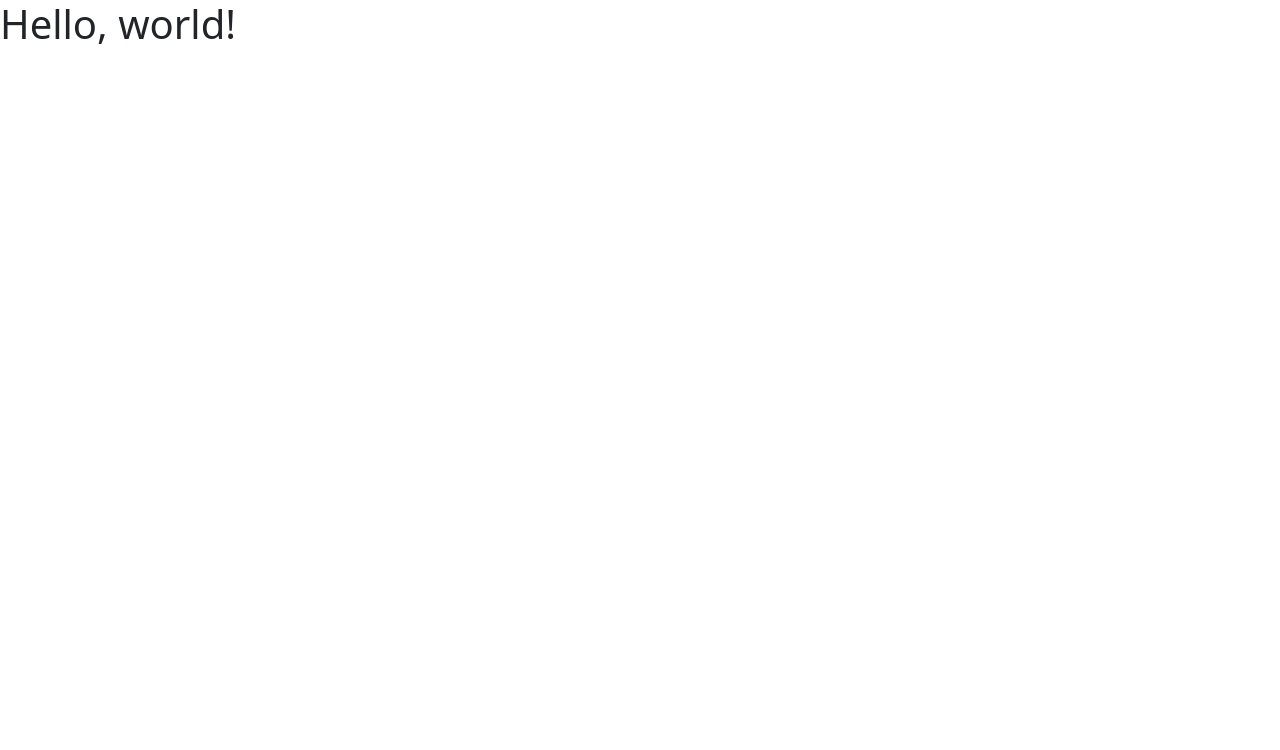
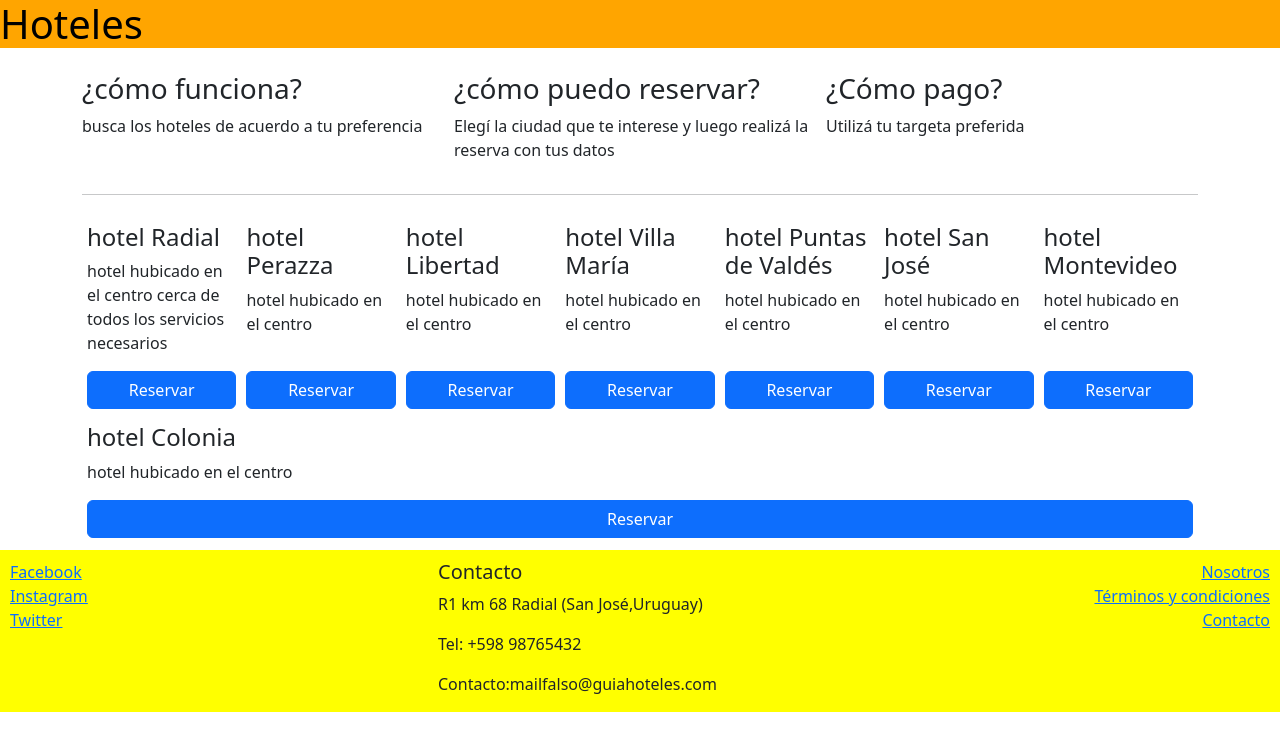
Before and after one commit to javi0093/html-css-bootstrap, a website: page index.html in a window 1280 px wide. Drawn offline with nearby package versions, Linux system fonts and the light colour scheme.

Commit message:
agregamos el footer y estilos con flex

```diff
--- /dev/null
+++ b/CSS/main.css
@@ -0,0 +1,34 @@
+.jumbotron{
+    background-color: orange;
+    color: black;
+}
+
+/*si quiero cambiarle manualmente el color a los botones
+.btn{
+    color: white;
+    background-color: brown;
+
+    si al lado de class btn pongo btn-primary se cambia a fondo azul y letras blancas por ser algo de
+    Bootstrap
+    otras opciones de Bootstrap son btn-warning (amarillo negro), btn-success(verde blanco)
+    si quiero más hay en https://getbootstrap.com/docs/4.0/components/buttons/
+}*/
+
+footer{
+    padding: 10px 10px 0 10px;
+    background-color: yellow;
+
+    margin-bottom: 0px;
+    margin-top: 10px;
+}
+
+.card-hotel{
+    flex: 1 150px; /*el 1 hace referencia a la propiedad de flex wrap (cuanto queremos que crezca el elemento, si le pongo 2 el elemento puede ocupar el
+    doble de ancho, el 150 es la propiedad flex basics pages que indica cual es el ancho definido)*/
+    padding: 2px 5px 2px 5px ;
+    margin-top: 10px
+
+}
+.btn-reserva{
+    width: 100%;
+}
--- a/index.html
+++ b/index.html
@@ -6,12 +6,140 @@
     <meta name="viewport" content="width=device-width, initial-scale=1 shrink-to-fit=no">
 
     <!--Bootstrap Css-->
-    <link rel="stylesheet" href="node_modules/bootstrap/dist/css/bootstrap.min.css">
-
-    <title>Página javier</title>
+    <link href="node_modules/bootstrap/dist/css/bootstrap.min.css"  rel="stylesheet"/>
+    <link href="CSS/main.css"  rel="stylesheet"/>
+    <title>Guía de hoteles</title>
   </head>
   <body>
-    <h1>Hello, world!</h1>
+    <div class="jumbotron">
+        <h1>Hoteles</h1>
+    </div>
+    <div class="container">
+        <!--el flex-warp hace que las columnas no se salgan de pantalla y las acomoda abajo para evitar tener scrol lateral para navegar en la página-->
+        <div class="d-flex flex-wrap">
+           <!--las columnas son 12, si quiero 3 columnas en este caso le digo que el ancho de las columnas es 4 (12/3=4)-->
+            <div class="col-sm-4">
+                <p>
+                    <h3>¿cómo funciona?</h3>
+                    <p>busca los hoteles de acuerdo a tu preferencia</p>
+                </p>
+            </div>
+            <div class="col-sm-4">
+                <p>
+                    <h3>¿cómo puedo reservar?</h3>
+                    <p>Elegí la ciudad que te interese y luego realizá la reserva con tus datos</p>
+                </p>
+            </div>
+            <div class="col-sm-4">
+                <p>
+                    <h3>¿Cómo pago?</h3>
+                    <p>Utilizá tu targeta preferida</p>
+                </p>
+            </div>
+        </div>
+        <hr>
+        <div class="d-flex flex-wrap "> <!--el flex-row-reverse rellena de derecha a izquierda-->
+            <div class="card-hotel d-flex flex-column justify-content-between">
+                <div>
+                    <h4> hotel Radial</h4>
+                    <p>hotel hubicado en el centro cerca de todos los servicios necesarios</p>
+                </div>
+                <div>
+                    <button class="btn btn-primary btn-reserva" onclick="alert('reserva realizada')"/>Reservar</button>
+                </div>
+            </div>
+            <div class="card-hotel d-flex flex-column justify-content-between">
+                <div>
+                    <h4> hotel Perazza</h4>
+                    <p>hotel hubicado en el centro</p>
+                </div>
+                <div>
+                    <button class="btn btn-primary btn-reserva" onclick="alert('reserva realizada')"/>Reservar</button>
+                </div>
+            </div>
+            <div class="card-hotel d-flex flex-column justify-content-between">
+                <div>
+                    <h4> hotel Libertad</h4>
+                    <p>hotel hubicado en el centro</p>
+                </div>
+                <div>
+                    <button class="btn btn-primary btn-reserva" onclick="alert('reserva realizada')"/>Reservar</button>
+                </div>
+
+            </div>
+            <div class="card-hotel d-flex flex-column justify-content-between">
+                <div>
+                    <h4> hotel Villa María</h4>
+                    <p>hotel hubicado en el centro</p>
+                </div>
+                <div>
+                    <button class="btn btn-primary btn-reserva" onclick="alert('reserva realizada')"/>Reservar</button>
+                </div>
+            </div>
+            <div class="card-hotel d-flex flex-column justify-content-between">
+                <div>
+                    <h4> hotel Puntas de Valdés</h4>
+                    <p>hotel hubicado en el centro</p>
+                </div>
+                <div>
+                    <button class="btn btn-primary btn-reserva" onclick="alert('reserva realizada')"/>Reservar</button>
+                </div>
+            </div>
+            <div class="card-hotel d-flex flex-column justify-content-between">
+                <div>
+                    <h4> hotel San José</h4>
+                    <p>hotel hubicado en el centro</p>
+                </div>
+                <div>
+                    <button class="btn btn-primary btn-reserva" onclick="alert('reserva realizada')"/>Reservar</button>
+                </div>
+            </div>
+            <div class="card-hotel d-flex flex-column justify-content-between">
+                <div>
+                    <h4> hotel Montevideo</h4>
+                    <p>hotel hubicado en el centro</p>
+                </div>
+                <div>
+                    <button class="btn btn-primary btn-reserva" onclick="alert('reserva realizada')"/>Reservar</button>
+                </div>
+            </div>
+            <div class="card-hotel d-flex flex-column justify-content-between">
+                <div>
+                    <h4> hotel Colonia</h4>
+                    <p>hotel hubicado en el centro</p>
+                </div>
+                <div>
+                    <button class="btn btn-primary btn-reserva" onclick="alert('reserva realizada')"/>Reservar</button>
+                </div>
+            </div>
+
+        </div>
+    </div>
+
+
+    <footer>
+        <div class="row">
+            <div class="col-sm-4 d-flex flex-column">
+                <a href="https://facebook.com">Facebook</a>
+                <a href="https://Instagram.com">Instagram</a>
+                <a href="https://twitter.com">Twitter</a>
+            </div>
+            <div class="col-sm-4">
+                <address>
+                        <h5>Contacto</h5>
+                        <p>R1 km 68 Radial (San José,Uruguay)</p>
+                        <p>Tel: +598 98765432</p>
+                        <p>Contacto:mailfalso@guiahoteles.com</p>
+                </address>
+            </div>
+            <div class="col-sm-4 d-flex flex-column align-items-end">
+                <a href="https://facebook.com">Nosotros</a>
+                <a href="https://Instagram.com">Términos y condiciones</a>
+                <a href="https://twitter.com">Contacto</a>
+            </div>
+        </div>
+
+    </footer>
     <!--optional JavaScript-->
     <!--JQuery fisrst, then popper, then Bootstrap-->
     <script src="node_modules/jquery/dist/jquery.min.js"></script>
```
